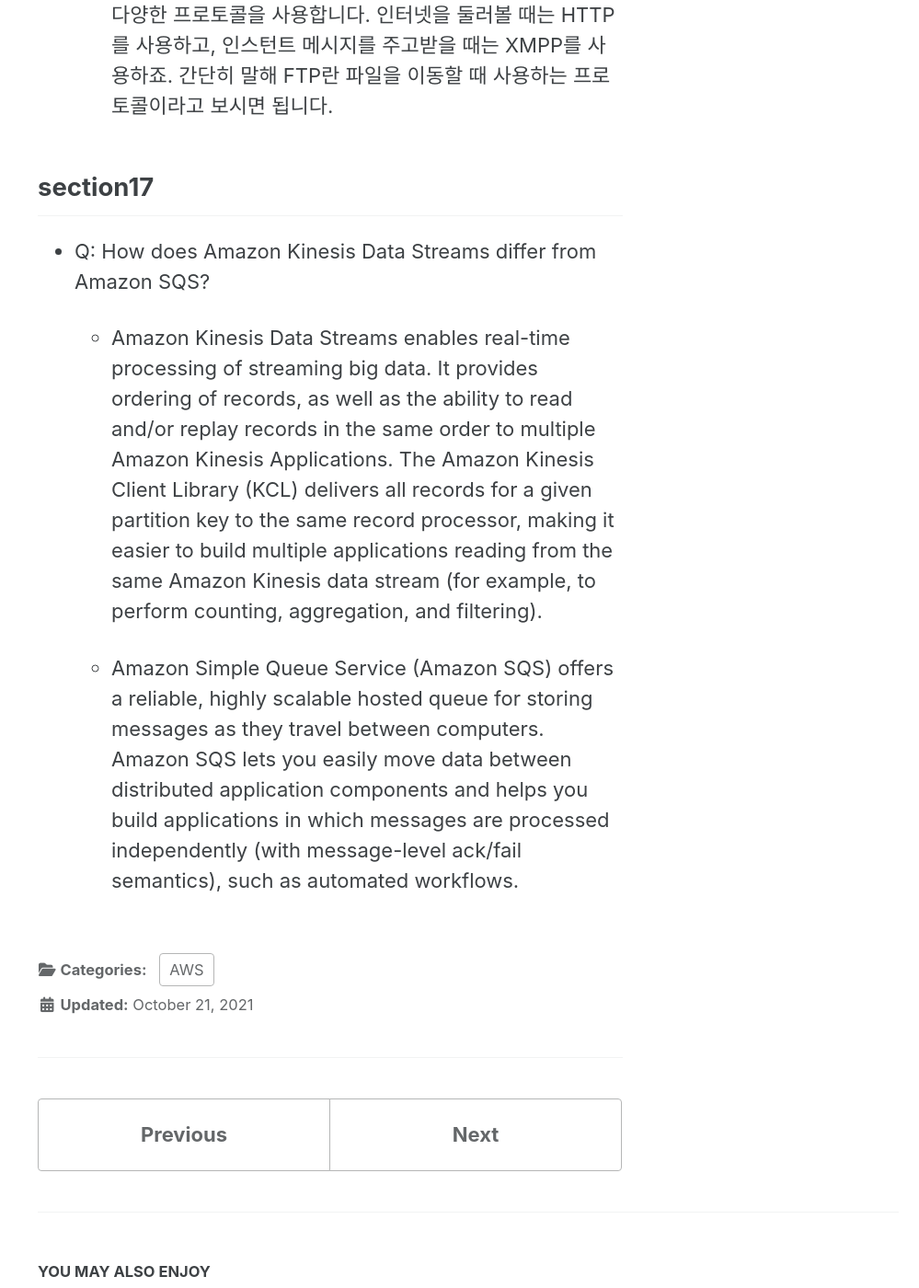
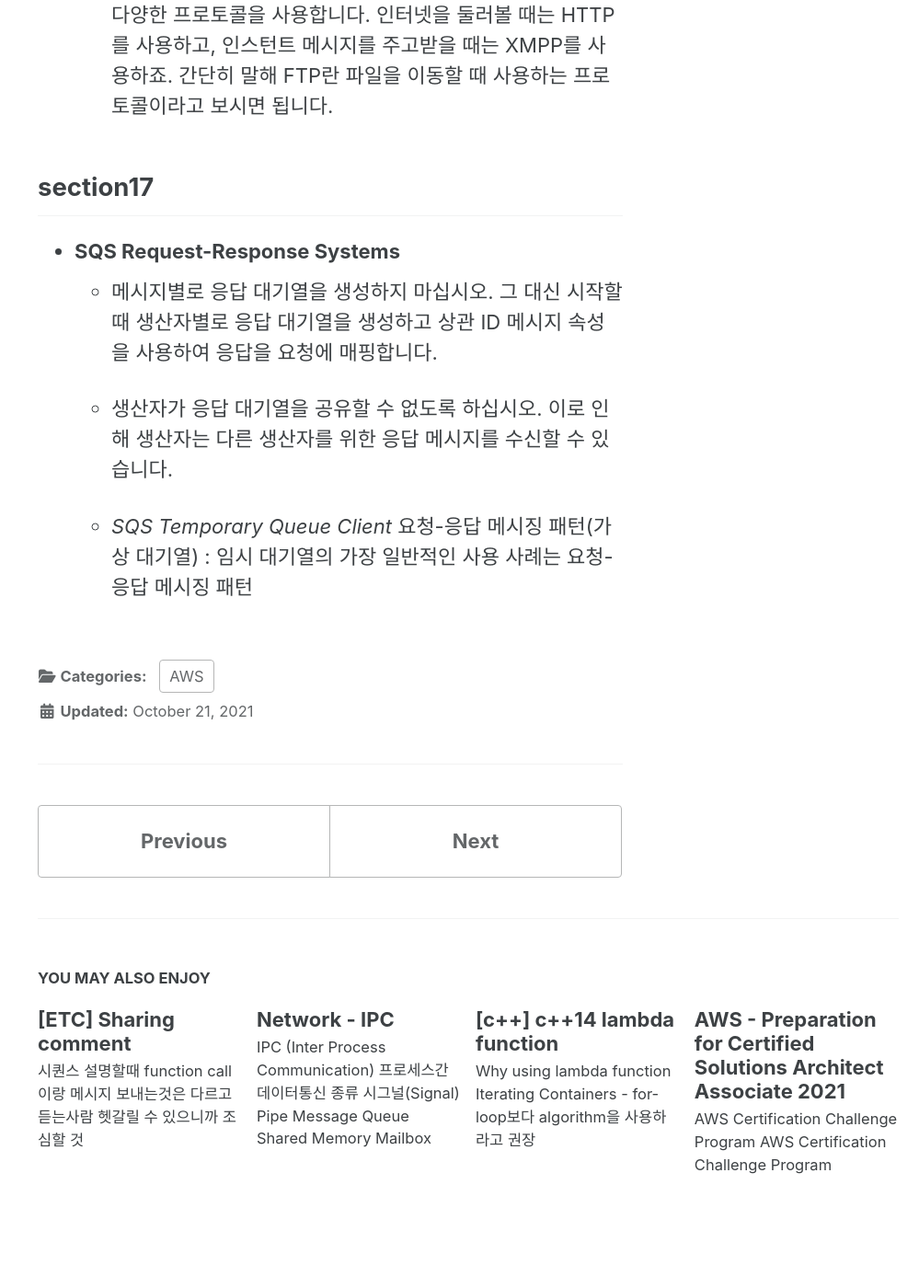
Before and after one commit to sujinsjlee/TIL, a Jekyll site: the page built from _posts/2021-10-21-Aws_ultimate_SAA.md, in a window 1280 px wide and 1400 px high, scrolled down 19343 px. Shown: the whole window at 92% size, without its empty margins (281-1280 px from the left). Built offline with Jekyll 4.4.1, drawn with Linux system fonts in a browser that asks for light colours; cached includes are drawn as plain includes; nearby versions of some CDN libraries.

Commit message:
[aws] sqs

```diff
--- a/_posts/2021-10-21-Aws_ultimate_SAA.md
+++ b/_posts/2021-10-21-Aws_ultimate_SAA.md
@@ -292,8 +292,9 @@ tags:
 
 ## section17
 
-- Q: How does Amazon Kinesis Data Streams differ from Amazon SQS?
+- **SQS Request-Response Systems**
+  - 메시지별로 응답 대기열을 생성하지 마십시오. 그 대신 시작할 때 생산자별로 응답 대기열을 생성하고 상관 ID 메시지 속성을 사용하여 응답을 요청에 매핑합니다.
 
-  - Amazon Kinesis Data Streams enables real-time processing of streaming big data. It provides ordering of records, as well as the ability to read and/or replay records in the same order to multiple Amazon Kinesis Applications. The Amazon Kinesis Client Library (KCL) delivers all records for a given partition key to the same record processor, making it easier to build multiple applications reading from the same Amazon Kinesis data stream (for example, to perform counting, aggregation, and filtering).
+  - 생산자가 응답 대기열을 공유할 수 없도록 하십시오. 이로 인해 생산자는 다른 생산자를 위한 응답 메시지를 수신할 수 있습니다.
 
-  - Amazon Simple Queue Service (Amazon SQS) offers a reliable, highly scalable hosted queue for storing messages as they travel between computers. Amazon SQS lets you easily move data between distributed application components and helps you build applications in which messages are processed independently (with message-level ack/fail semantics), such as automated workflows.
+  - *SQS Temporary Queue Client* 요청-응답 메시징 패턴(가상 대기열) : 임시 대기열의 가장 일반적인 사용 사례는 요청-응답 메시징 패턴
```
